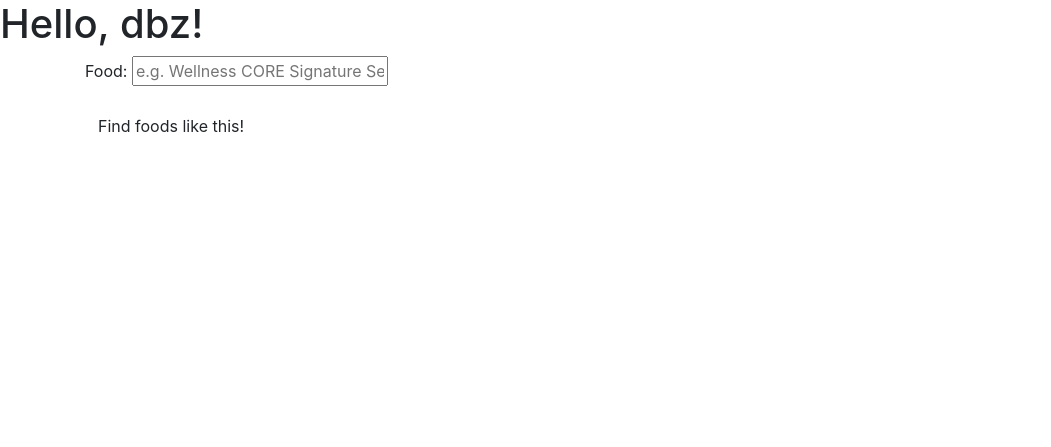
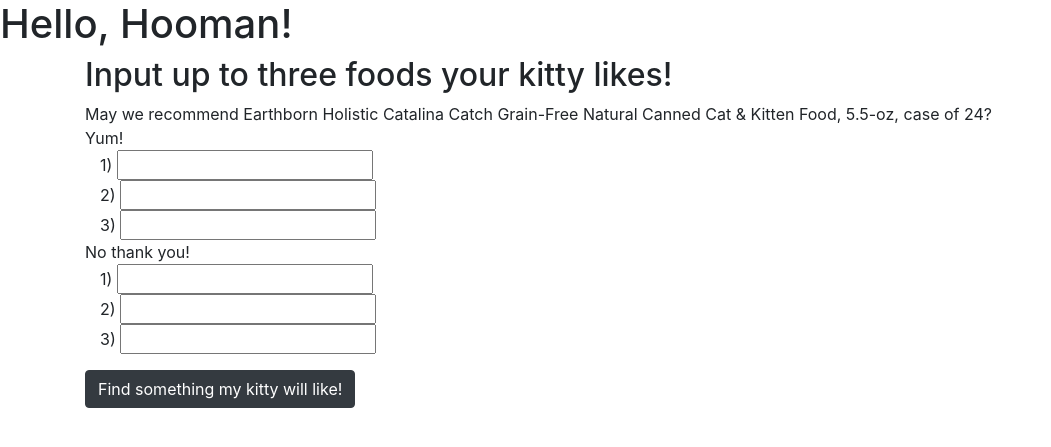
Before and after one commit to dbz10/teefies, a Flask app: page / in a window 1280 px wide. Shown: the top 447 px of the page, without its empty margins (0-1051 px from the left). Run offline with Flask 2, Linux system fonts and the light colour scheme; parts of the project's set-up code (start-up, migrations or seed data) failed here and were passed over; some libraries are stand-ins or nearby versions.

Commit message:
mvp website

```diff
--- a/teefies/flask_app/pickykitty/templates/index.html
+++ b/teefies/flask_app/pickykitty/templates/index.html
@@ -1,3 +1,5 @@
+
+
 <!DOCTYPE html>
 <html lang="en">
   <head>
@@ -12,17 +14,17 @@
     <title>PickyKitty</title>
 
     <!-- Bootstrap core CSS -->
-    <link href="../static/css/bootstrap.min.css" rel="stylesheet">
+    <link href="../static/css/bootstrap.css" rel="stylesheet">
 
     <!-- IE10 viewport hack for Surface/desktop Windows 8 bug -->
-    <link href="../../assets/css/ie10-viewport-bug-workaround.css" rel="stylesheet">
+    <!-- <link href="../../assets/css/ie10-viewport-bug-workaround.css" rel="stylesheet"> -->
 
     <!-- Custom styles for this template -->
-    <link href="starter-template.css" rel="stylesheet">
+    <!-- <link href="starter-template.css" rel="stylesheet"> -->
 
     <!-- Just for debugging purposes. Don't actually copy these 2 lines! -->
     <!--[if lt IE 9]><script src="../../assets/js/ie8-responsive-file-warning.js"></script><![endif]-->
-    <script src="../../assets/js/ie-emulation-modes-warning.js"></script>
+    <!-- <script src="../../assets/js/ie-emulation-modes-warning.js"></script> -->
 
     <!-- HTML5 shim and Respond.js for IE8 support of HTML5 elements and media queries -->
     <!--[if lt IE 9]>
@@ -35,14 +37,45 @@
 		<h1> Hello, {{user.nickname}}!</h1>
 
 		<div class = "container">
+		<div class="starter-template">
+	        <h2>Input up to three foods your kitty likes!</h2>
+	        <td>May we recommend Earthborn Holistic Catalina Catch Grain-Free Natural Canned Cat & Kitten Food, 5.5-oz, case of 24?</td>
+	    </div>
 
 	      <form action="/results" method="GET">
 	        <div class="form-group">
-	          <label for='product_name'>Food:</label>
-	          <input type='text' id='product_name' name ='product_name' placeholder='e.g. Wellness CORE Signature Selects Shredded Boneless Chicken & Turkey Entree in Sauce Grain-Free Canned Cat Food, 5.3-oz, case of 12'>
+
+	           <th>  Yum! </th>
+
+	          <div class="container">
+	          	<td> 1) </td>
+	          	<tr> <input type='text' id='product_name' name ='pos_1'></tr>
+	      	  </div>
+	      	  <div class="container">
+	          	<td> 2) </td>
+	          	<tr> <input type='text' id='product_name' name ='pos_2'></tr>
+	      	  </div>
+	          <div class="container">
+	          	<td> 3) </td>
+	          	<tr> <input type='text' id='product_name' name ='pos_3'></tr>
+	      	  </div>
+
+	      	   <th> No thank you! </th>
+	      	  <div class="container">
+	          	<td> 1) </td>
+	          	<tr> <input type='text' id='product_name' name ='neg_1'></tr>
+	      	  </div>
+	      	  <div class="container">
+	          	<td> 2) </td>
+	          	<tr> <input type='text' id='product_name' name ='neg_2'></tr>
+	      	  </div>
+	      	  <div class="container">
+	          	<td> 3) </td>
+	          	<tr> <input type='text' id='product_name' name ='neg_3'></tr>
+	      	  </div>
 	        </div>
 	        <div>
-	          <button type='submit' class='btn btn-default btn=lg'>Find foods like this!</button>
+	          <button type='submit' class='btn btn-dark btn=lg'>Find something my kitty will like!</button>
 	        </div>
 
 	      </form>
--- a/teefies/flask_app/pickykitty/views.py
+++ b/teefies/flask_app/pickykitty/views.py
@@ -17,39 +17,39 @@ con = psycopg2.connect(database = dbname, user = user)
 @app.route('/')
 @app.route('/index')
 def index():
-	user = {'nickname' : 'dbz'}
+	user = {'nickname' : 'Hooman'}
 	return render_template("index.html",
 		title = 'Home',
 		user = user)
 
 
 
-@app.route('/db')
-def birth_page():
-	sql_query = """
-				SELECT *
-				FROM birth_data_table
-				WHERE delivery_method = 'Cesarean';
-				"""
+# @app.route('/db')
+# def birth_page():
+# 	sql_query = """
+# 				SELECT *
+# 				FROM birth_data_table
+# 				WHERE delivery_method = 'Cesarean';
+# 				"""
 
-	query_results = pd.read_sql_query(sql_query, con)
-	births = ""
-	for i in range(10):
-		births += query_results.iloc[i]["birth_month"]
-		births += "<br>"
-	return births
+# 	query_results = pd.read_sql_query(sql_query, con)
+# 	births = ""
+# 	for i in range(10):
+# 		births += query_results.iloc[i]["birth_month"]
+# 		births += "<br>"
+# 	return births
 
 
-@app.route('/db_fancy')
-def cesareans_page_fancy():
-    sql_query = """
-               SELECT index, attendant, birth_month FROM birth_data_table WHERE delivery_method='Cesarean';
-                """
-    query_results=pd.read_sql_query(sql_query,con)
-    births = []
-    for i in range(0,query_results.shape[0]):
-        births.append(dict(index=query_results.iloc[i]['index'], attendant=query_results.iloc[i]['attendant'], birth_month=query_results.iloc[i]['birth_month']))
-    return render_template('cesareans.html',births=births)
+# @app.route('/db_fancy')
+# def cesareans_page_fancy():
+#     sql_query = """
+#                SELECT index, attendant, birth_month FROM birth_data_table WHERE delivery_method='Cesarean';
+#                 """
+#     query_results=pd.read_sql_query(sql_query,con)
+#     births = []
+#     for i in range(0,query_results.shape[0]):
+#         births.append(dict(index=query_results.iloc[i]['index'], attendant=query_results.iloc[i]['attendant'], birth_month=query_results.iloc[i]['birth_month']))
+#     return render_template('cesareans.html',births=births)
 
 @app.route('/input')
 def cesareans_input():
@@ -57,22 +57,38 @@ def cesareans_input():
 
 @app.route('/results')
 def selection_results():
-	product = request.args.get('product_name')
-	similar_items = get_similar_items(product)
-	return render_template("results.html",{'similar_items' : similar_items})
+	products = request.args
 
-@app.route('/output')
-def cesareans_output():
-  #pull 'birth_month' from input field and store it
-  patient = request.args.get('birth_month')
-    #just select the Cesareans  from the birth dtabase for the month that the user inputs
-  query = "SELECT index, attendant, birth_month FROM birth_data_table WHERE delivery_method='Cesarean' AND birth_month='%s'" % patient
-  print(query)
-  query_results=pd.read_sql_query(query,con)
-  print(query_results)
-  births = []
-  for i in range(0,query_results.shape[0]):
-      births.append(dict(index=query_results.iloc[i]['index'], attendant=query_results.iloc[i]['attendant'], birth_month=query_results.iloc[i]['birth_month']))
+	positive = [products.get(f'pos_{i}') for i in range(3) if products.get(f'pos_{i}')]
+	negative = [products.get(f'neg_{i}') for i in range(3) if products.get(f'neg_{i}')]
 
-  the_result = ModelIt(patient,births)
-  return render_template("output.html", births = births, the_result = the_result)
+
+
+
+	liked = ', '.join(positive)
+	disliked = ', '.join(negative)
+
+	if not liked:
+		liked = 'nothing'
+
+	if not disliked:
+		disliked = 'nothing'
+
+	similar_items = get_similar_items(positive = positive, negative = negative)
+	return render_template("results.html", liked=liked, disliked = disliked, similar_items=similar_items)
+
+# @app.route('/output')
+# def cesareans_output():
+#   #pull 'birth_month' from input field and store it
+#   patient = request.args.get('birth_month')
+#     #just select the Cesareans  from the birth dtabase for the month that the user inputs
+#   query = "SELECT index, attendant, birth_month FROM birth_data_table WHERE delivery_method='Cesarean' AND birth_month='%s'" % patient
+#   print(query)
+#   query_results=pd.read_sql_query(query,con)
+#   print(query_results)
+#   births = []
+#   for i in range(0,query_results.shape[0]):
+#       births.append(dict(index=query_results.iloc[i]['index'], attendant=query_results.iloc[i]['attendant'], birth_month=query_results.iloc[i]['birth_month']))
+
+#   the_result = ModelIt(patient,births)
+#   return render_template("output.html", births = births, the_result = the_result)
```
Also changed, not shown: teefies/flask_app/pickykitty/model/a_model.py (deleted, +0 -8 lines), teefies/flask_app/pickykitty/model/predict.py (+8 -15 lines), teefies/flask_app/pickykitty/templates/results.html (+10 -10 lines), teefies/flask_app/pickykitty/static/css/bootstrap.min.css, 5 other files.
